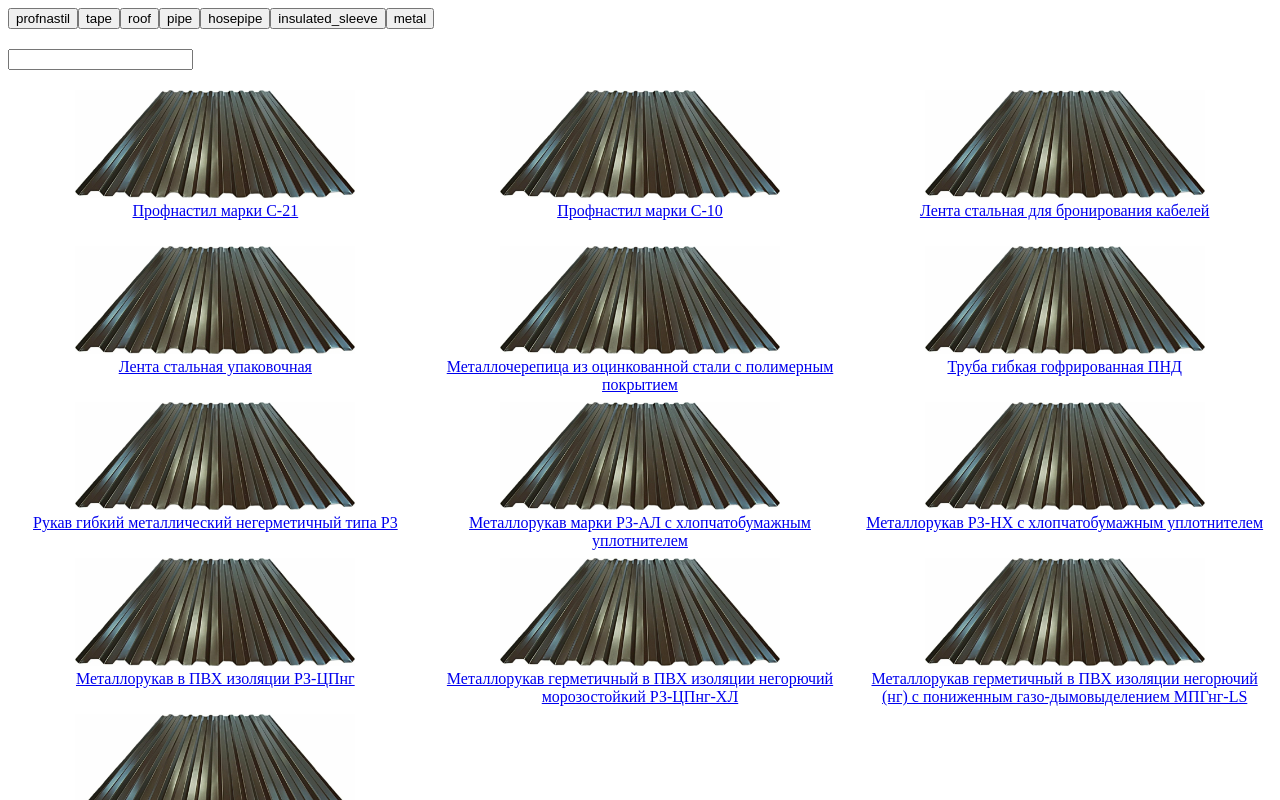
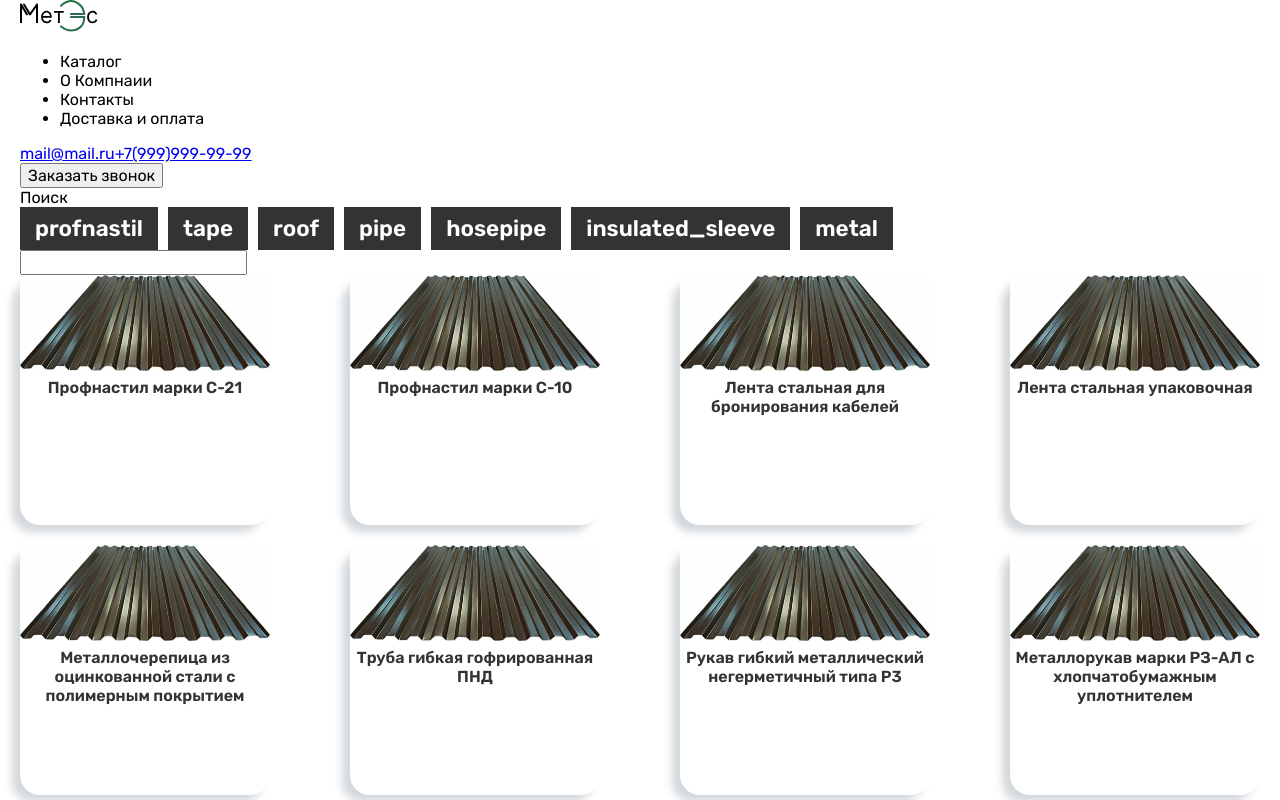
Before and after one commit to Poolryz/site_metes_react, a React (Vite) app: page /catalog in a window 1280 px wide. Shown: the top 800 px of the page. Built offline with nearby package versions, Linux system fonts and the light colour scheme.

Commit message:
Добавление стилей.

```diff
--- a/package.json
+++ b/package.json
@@ -27,6 +27,7 @@
     "eslint-plugin-react-refresh": "^0.4.20",
     "globals": "^16.3.0",
     "prettier": "3.6.2",
+    "sass-embedded": "^1.92.1",
     "vite": "^7.1.2"
   }
 }
--- a/src/App.jsx
+++ b/src/App.jsx
@@ -1,10 +1,13 @@
 import { BrowserRouter, Route, Routes } from 'react-router-dom'
-import './App.css'
+import './App.scss'
 import CatalogComponent from './components/layout/CatalogComponent/CatalogComponent.jsx'
+import HeaderComponent from './components/layout/HeaderComponent/HeaderComponent.jsx'
 import ProductPage from './components/pages/ProductPage/ProductPage.jsx'
+
 function App() {
     return (
         <BrowserRouter>
+            <HeaderComponent />
             <Routes>
                 <Route
                     path="/catalog"
--- /dev/null
+++ b/src/App.scss
@@ -0,0 +1,53 @@
+@import url('https://fonts.googleapis.com/css2?family=Rubik:ital,wght@0,300..900;1,300..900&display=swap');
+* {
+    font-family: 'Rubik', sans-serif;
+    font-size: 16px;
+}
+.cards {
+    display: flex;
+    flex-direction: row;
+    flex-wrap: wrap;
+    justify-content: space-between;
+    gap: 20px;
+}
+.card-component {
+    box-shadow: -8px 7px 8px 0px rgba(34, 60, 80, 0.2);
+    max-width: 250px;
+    max-height: 250px;
+    height: 100%;
+    border-radius: 20px;
+    transition: all 0.3s ease-out;
+
+    &:hover {
+        transform: translate(0px, -5px);
+        box-shadow: -13px 10px 8px 0px rgba(34, 60, 80, 0.2);
+    }
+
+    &__link {
+        width: 100%;
+        height: 100%;
+        font-size: 1.8rem;
+        font-weight: 600;
+        text-decoration: none;
+        color: #333333;
+        text-align: center;
+    }
+    &__img {
+        max-width: 250px;
+        height: auto;
+    }
+    &__name {
+    }
+}
+.button-category {
+    background-color: #333333;
+    color: #ffffff;
+    font-size: 1.4rem;
+    font-weight: 600;
+    padding: 8px 15px;
+    border: none;
+    cursor: pointer;
+    &:not(:last-child) {
+        margin-right: 10px;
+    }
+}
--- a/src/components/layout/CardsComponent/CardsComponent.jsx
+++ b/src/components/layout/CardsComponent/CardsComponent.jsx
@@ -2,22 +2,28 @@ import { Link } from 'react-router-dom'
 import img from '../../../assets/images/image.png'
 function CardsComponent({ products }) {
     return (
-        <>
+        <div className="cards">
             {products.map((product) => (
+                <div
+                    key={product.id}
+                    className="card-component"
+                >
                     <Link
                         to={product.id}
-                    key={product.id}
-                    className="card"
+                        className="card-component__link"
                     >
                         <img
-                        className="card__img"
+                            className="card-component__img"
                             src={img}
                             alt=""
                         />
-                    <div className="card__name">{product.name}</div>
+                        <div className="card-component__name">
+                            {product.name}
+                        </div>
                     </Link>
+                </div>
             ))}
-        </>
+        </div>
     )
 }
 export default CardsComponent
--- a/src/components/layout/CatalogComponent/CatalogComponent.jsx
+++ b/src/components/layout/CatalogComponent/CatalogComponent.jsx
@@ -22,6 +22,7 @@ function CatalogComponent() {
         <>
             {categorys.map((category) => (
                 <button
+                    className="button-category"
                     onClick={(e) => {
                         setCategory(e.target.innerText)
                     }}
--- /dev/null
+++ b/src/components/layout/HeaderComponent/HeaderComponent.jsx
@@ -0,0 +1,41 @@
+import LOGO from '../../../assets/images/logo/LOGO.svg'
+
+function HeaderComponent() {
+    return (
+        <>
+            <div className="header">
+                <img
+                    src={LOGO}
+                    className="header__logo logo"
+                />
+                <div className="header__menu menu">
+                    <ul className="menu__list">
+                        <li className="menu__item">Каталог</li>
+                        <li className="menu__item">О Компнаии</li>
+                        <li className="menu__item">Контакты</li>
+                        <li className="menu__item">Доставка и оплата</li>
+                    </ul>
+                </div>
+                <div className="header__info info">
+                    <a
+                        href="mailto:mail@mail.ru"
+                        className="info__link info__link_mail"
+                    >
+                        mail@mail.ru
+                    </a>
+                    <a
+                        href="tel:+79999999999"
+                        className="info__link info__link_mail"
+                    >
+                        +7(999)999-99-99
+                    </a>
+                </div>
+                <button className="header__button button button_call">
+                    Заказать звонок
+                </button>
+                <div className="header__search search">Поиск</div>
+            </div>
+        </>
+    )
+}
+export default HeaderComponent
--- a/src/index.css
+++ b/src/index.css
@@ -1,20 +1,4 @@
-.cards {
-    display: grid;
-    grid-template-columns: 1fr 1fr 1fr;
-    grid-template-rows: 1fr 1fr 1fr;
-    gap: 8px 10px;
-    grid-template-areas:
-        '. . .'
-        '. . .'
-        '. . .';
+body {
+    max-width: 1240px;
+    margin: 0 auto;
 }
-.card {
-    text-align: center;
-}
-.card__img {
-    max-width: 280px;
-}
-.search {
-    text-align: center;
-    margin: 20px 0;
-}
```
Also changed, not shown: src/App.css (deleted), src/assets/images/logo/LOGO.svg (added), 1 other file (tests, documents, lock files or other folders). Lines whose indentation alone changed are shown as unchanged.
